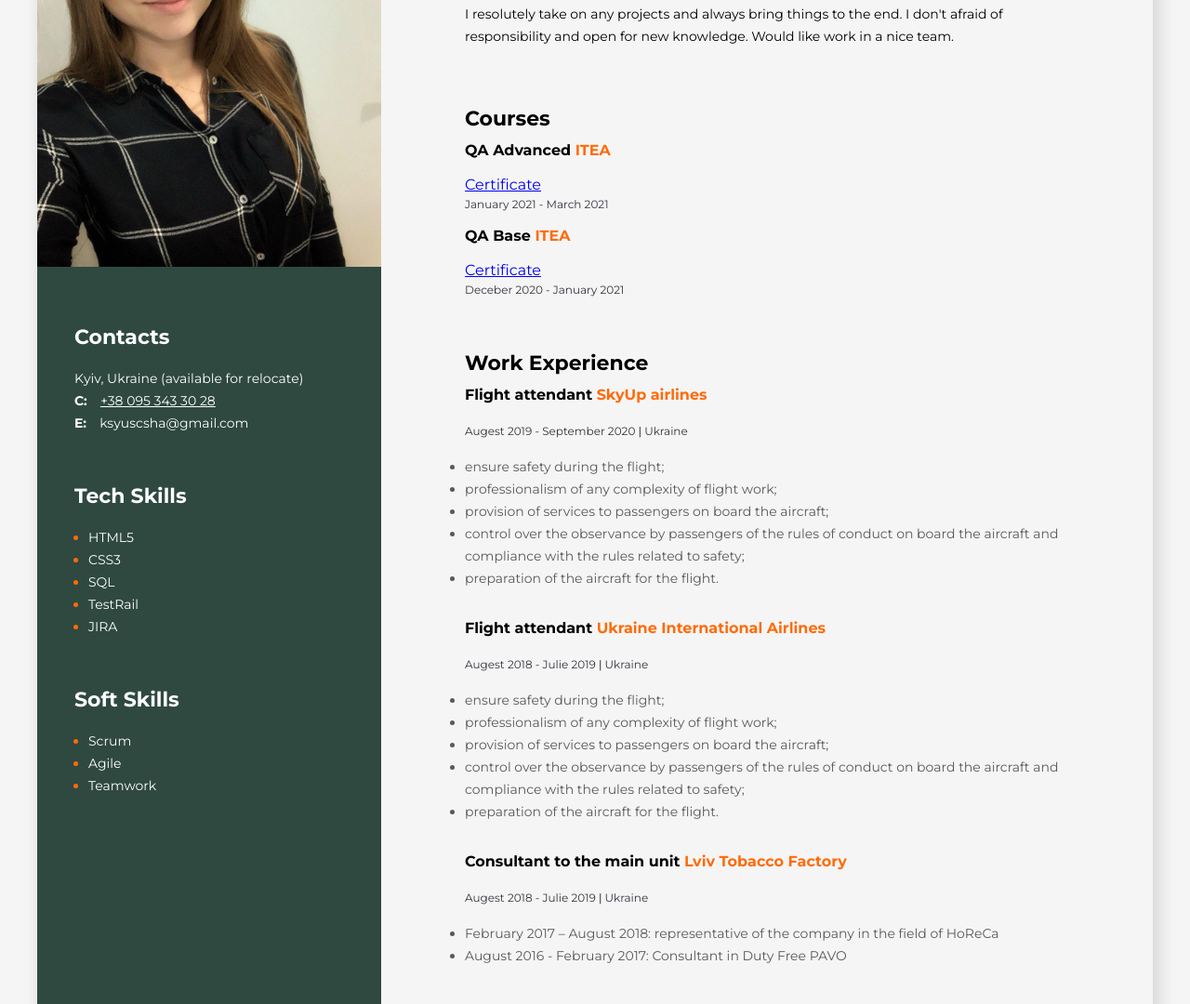
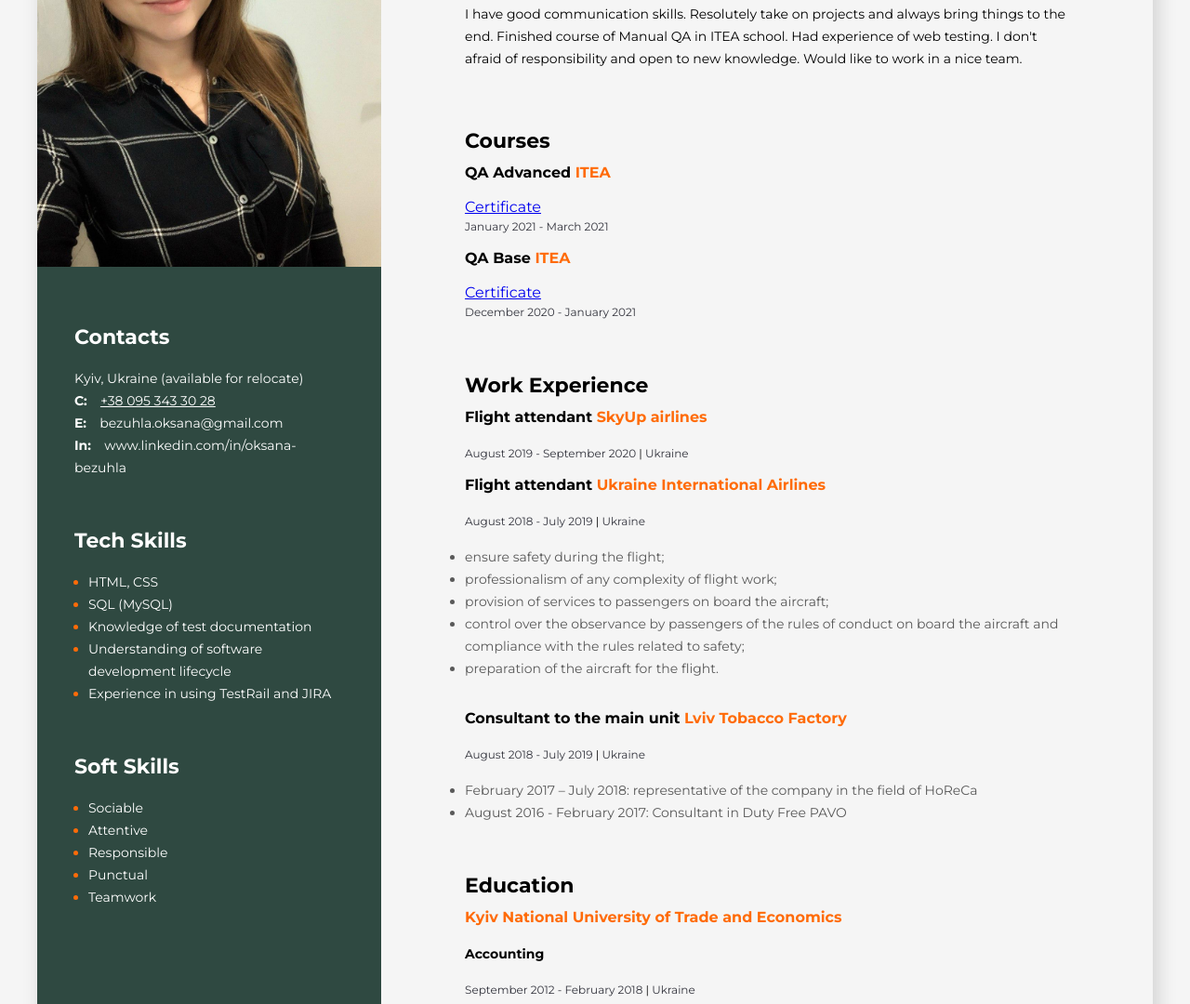
Before and after one commit to BKsyush/CV_Junior-QA_Oksana-Bezuhla_2021, a plain HTML site: page index.html in a window 1280 px wide. Shown: the part 283-1363 px from the top of the page at 93% size. Drawn offline with Linux system fonts and the light colour scheme.

Commit message:
initial commit

```diff
--- a/index.html
+++ b/index.html
@@ -25,7 +25,11 @@
             </div>
             <div>
                 <span class="contacts-link-type">E:</span>
-                <a class="contacts-link">ksyuscsha@gmail.com</a>
+                <a class="contacts-link">bezuhla.oksana@gmail.com</a>
+            </div>
+            <div>
+                <span class="contacts-link-type">In:</span>
+                <a class="contacts-link">www.linkedin.com/in/oksana-bezuhla</a>
             </div>
         </div>
 
@@ -34,19 +38,19 @@
             <h3 class="tech-skills-title">Tech Skills</h3>
             <ul>
                 <li class="tech-skills-item">
-                    <span class="tech-skills-text">HTML5</span>
+                    <span class="tech-skills-text">HTML, CSS</span>
                 </li>
                 <li class="tech-skills-item">
-                    <span class="tech-skills-text">CSS3</span>
+                    <span class="tech-skills-text">SQL (MySQL)</span>
                 </li>
                 <li class="tech-skills-item">
-                    <span class="tech-skills-text">SQL</span>
+                    <span class="tech-skills-text">Knowledge of test documentation</span>
                 </li>
                 <li class="tech-skills-item">
-                    <span class="tech-skills-text">TestRail</span>
+                    <span class="tech-skills-text">Understanding of software development lifecycle</span>
                 </li>
                 <li class="tech-skills-item">
-                    <span class="tech-skills-text">JIRA</span>
+                    <span class="tech-skills-text">Experience in using TestRail and JIRA</span>
                 </li>
             </ul>
         </div>
@@ -56,10 +60,16 @@
             <h3 class="soft-skills-title">Soft Skills</h3>
             <ul>
                 <li class="soft-skills-item">
-                    <span class="soft-skills-text">Scrum</span>
+                    <span class="soft-skills-text">Sociable</span>
                 </li>
                 <li class="soft-skills-item">
-                    <span class="soft-skills-text">Agile</span>
+                    <span class="soft-skills-text">Attentive</span>
+                </li>
+                <li class="soft-skills-item">
+                    <span class="soft-skills-text">Responsible</span>
+                </li>
+                <li class="soft-skills-item">
+                    <span class="soft-skills-text">Punctual</span>
                 </li>
                 <li class="soft-skills-item">
                     <span class="soft-skills-text">Teamwork</span>
@@ -75,7 +85,7 @@
                 <h1 class="name">Oksana Bezuhla</h1>
                 <h3 class="name-vacancy">Junior Manual QA</h3>
                 <p class="description">
-                    I resolutely take on any projects and always bring things to the end. I don't afraid of responsibility and open for new knowledge. Would like work in a nice team.
+                   I have good communication skills. Resolutely take on projects and always bring things to the end. Finished course of Manual QA in ITEA school. Had experience of web testing. I don't afraid of responsibility and open to new knowledge. Would like to work in a nice team.
                 </p>
             </div>
 
@@ -105,7 +115,7 @@
                         <a href="./doc/qa_base.pdf" target="_blank">Certificate</a>
                     </p>
                     <span class="courses-time">
-                        Deceber 2020 - January 2021
+                        December 2020 - January 2021
                     </span>
                 </div>
 
@@ -122,28 +132,10 @@
                         </span>
                     </h4>
                     <span class="profession-time">
-                        Augest 2019 - September 2020
+                        August 2019 - September 2020
                         <span class="profession-divider">|</span>
                         Ukraine
                     </span>
-
-                    <ul class="profession-duties">
-                        <li class="profession-duties-item">
-                            ensure safety during the flight;
-                        </li>
-                        <li class="profession-duties-item">
-                            professionalism of any complexity of flight work;
-                        </li>
-                        <li class="profession-duties-item">
-                            provision of services to passengers on board the aircraft;
-                        </li>
-                        <li class="profession-duties-item">
-                            control over the observance by passengers of the rules of conduct on board the aircraft and compliance with the rules related to safety;
-                        </li>
-                        <li class="profession-duties-item">
-                            preparation of the aircraft for the flight.
-                        </li>
-                    </ul>
 
                 </div>
 
@@ -155,7 +147,7 @@
                         </span>
                     </h4>
                     <span class="profession-time">
-                        Augest 2018 - Julie 2019
+                        August 2018 - July 2019
                         <span class="profession-divider">|</span>
                         Ukraine
                     </span>
@@ -187,14 +179,14 @@
                         </span>
                     </h4>
                     <span class="profession-time">
-                        Augest 2018 - Julie 2019
+                        August 2018 - July 2019
                         <span class="profession-divider">|</span>
                         Ukraine
                     </span>
 
                 <ul class="profession-duties">
                     <li class="profession-duties-item">
-                        February 2017 – August 2018: representative of the company in the field of HoReCa
+                        February 2017 – July 2018: representative of the company in the field of HoReCa
                     </li>
                     <li class="profession-duties-item">
                         August 2016 - February 2017: Consultant in Duty Free PAVO
@@ -220,9 +212,6 @@
                     </span>
                 </div>
             </div>
-
-            <!-- contact form -->
-
         </div>
     </div>
 </body>
```
